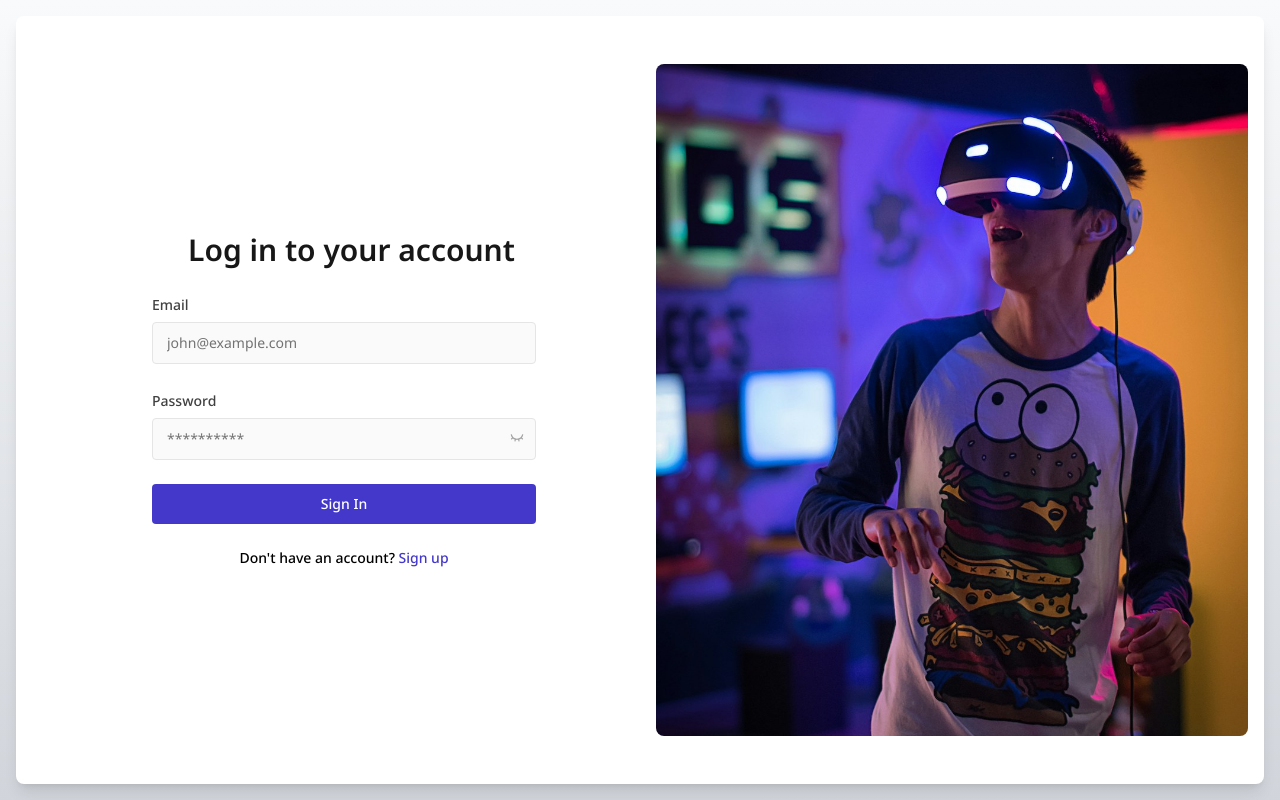
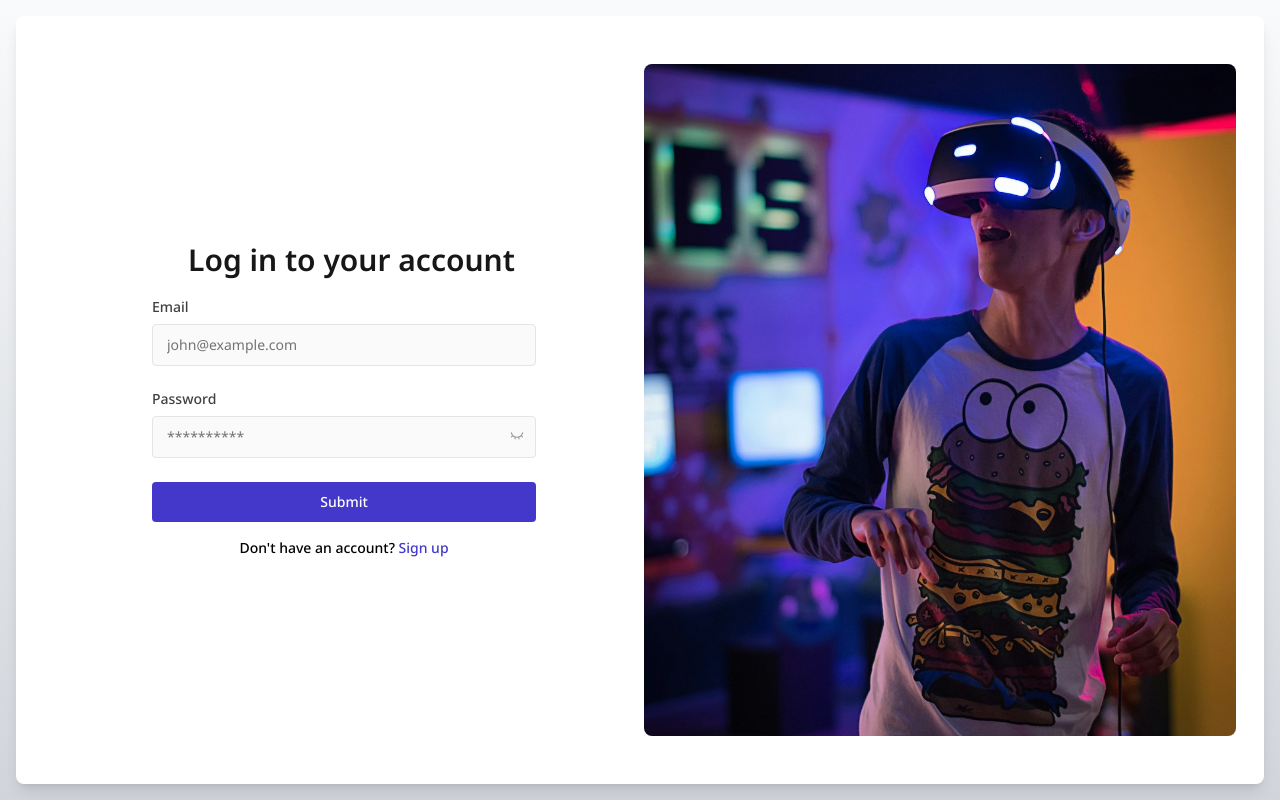
Before and after one commit to guizzettic/gfe-signin, a React (Vite) app in the folder client/: page / in a window 1280 px wide. Built offline with nearby package versions, Linux system fonts and the light colour scheme.

Commit message:
styling tweaks on desktop devices

```diff
--- a/client/src/components/AuthForm.tsx
+++ b/client/src/components/AuthForm.tsx
@@ -127,7 +127,7 @@ const AuthForm: React.FC<AuthFormProps> = ({
         {isSubmitting
           ? "Processing..."
           : type === "signin"
-            ? "Sign In"
+            ? "Submit"
             : "Create account"}
       </Button>
     </form>
--- a/client/src/components/PasswordInput.tsx
+++ b/client/src/components/PasswordInput.tsx
@@ -19,7 +19,7 @@ export const PasswordInput: React.FC<PasswordInputProps> = (props) => {
   const togglePasswordVisibility = () => setShowPassword(!showPassword);
 
   return (
-    <div className="relative">
+    <div className="relative mt-[-4px]">
       <InputField {...props} type={showPassword ? "text" : "password"} />
       <button
         type="button"
--- a/client/src/pages/SignIn.tsx
+++ b/client/src/pages/SignIn.tsx
@@ -24,8 +24,8 @@ export const SignIn: React.FC = () => {
     <div className="flex min-h-screen flex-col bg-gradient-to-b from-gray-50 to-gray-300">
       <div className="flex w-full grow flex-col items-center justify-center px-4 py-8 md:p-4">
         {formError && <ErrorMessage errorType={formError} />}
-        <div className="flex w-full max-w-[343px] grow flex-col items-center justify-center rounded-lg bg-white shadow-lg md:max-w-[736px] xl:h-[736px] xl:max-w-[1408px] xl:flex-row">
-          <div className="flex flex-col items-center justify-center gap-6 px-3 py-8 md:p-8 xl:w-1/2 xl:px-24 xl:py-8">
+        <div className="flex w-full max-w-[343px] grow flex-col items-center justify-center rounded-lg bg-white shadow-lg md:max-w-[736px] xl:max-w-[1408px] xl:flex-row">
+          <div className="flex flex-col items-center justify-center gap-4 px-3 py-8 md:p-8 xl:w-1/2 xl:px-24 xl:py-8">
             <h1 className="self-start text-3xl font-semibold text-neutral-900 xl:pl-[60px]">
               Log in to your account
             </h1>
@@ -34,18 +34,18 @@ export const SignIn: React.FC = () => {
               onSubmit={handleSubmit}
               setFormError={setFormError}
             />
-            <p className="text-sm font-medium">
+            <span className="text-sm font-medium">
               Don't have an account?{" "}
               <a href="/signup" className="text-indigo-700">
                 Sign up
               </a>
-            </p>
+            </span>
           </div>
           <div className="hidden items-center justify-center xl:flex">
             <img
               src={signinImage}
               alt="Person using VR headset"
-              className="h-[672px] w-[592px] rounded-lg object-cover"
+              className="h-[672px] w-[592px] -translate-x-3 transform rounded-lg object-cover"
             />
           </div>
         </div>
--- a/client/tailwind.config.js
+++ b/client/tailwind.config.js
@@ -4,7 +4,7 @@ export default {
   theme: {
     extend: {
       fontFamily: {
-        sans: ['"Noto Sans"', "sans-serif"],
+        sans: ["Noto Sans", "sans-serif"],
       },
     },
   },
```
